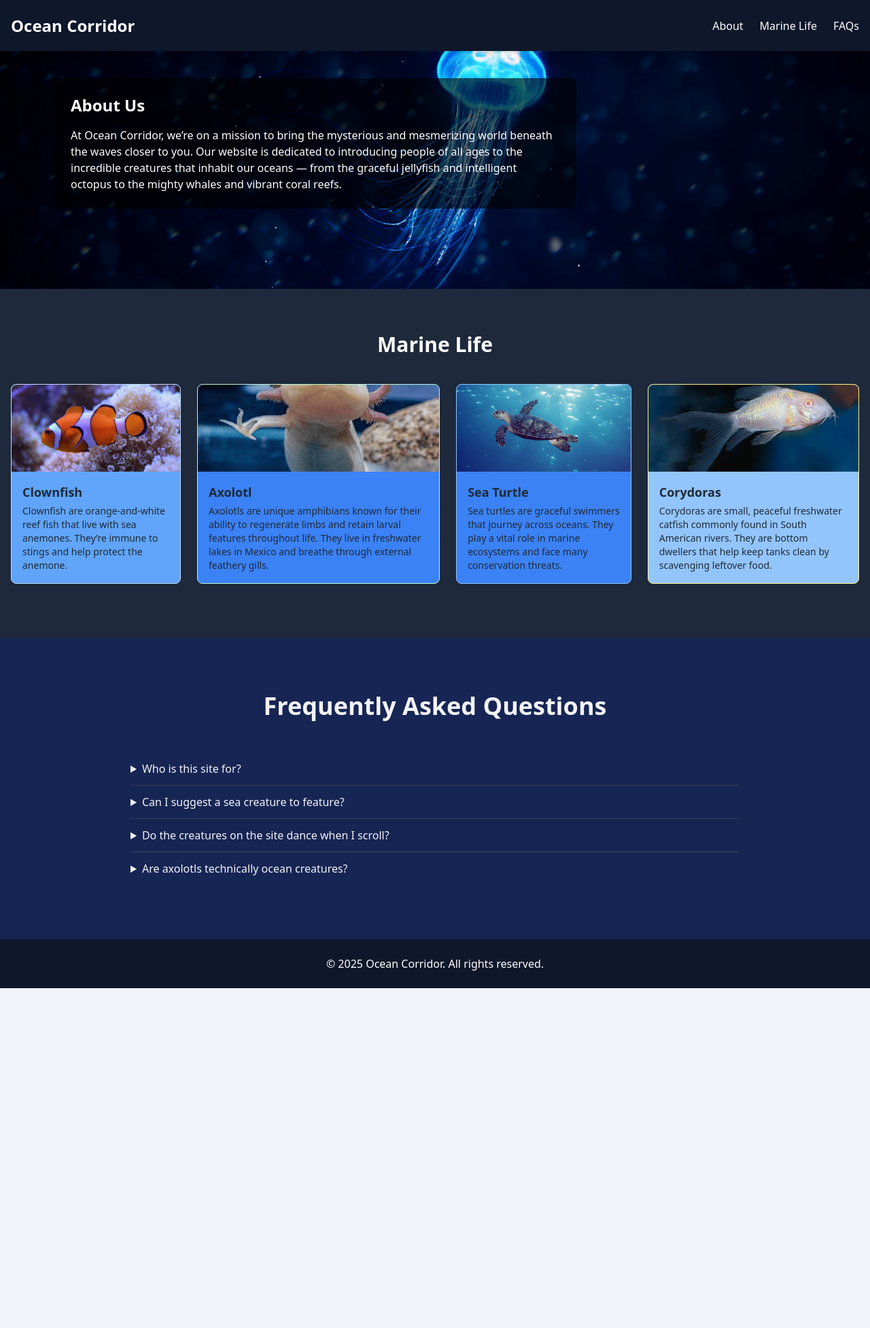
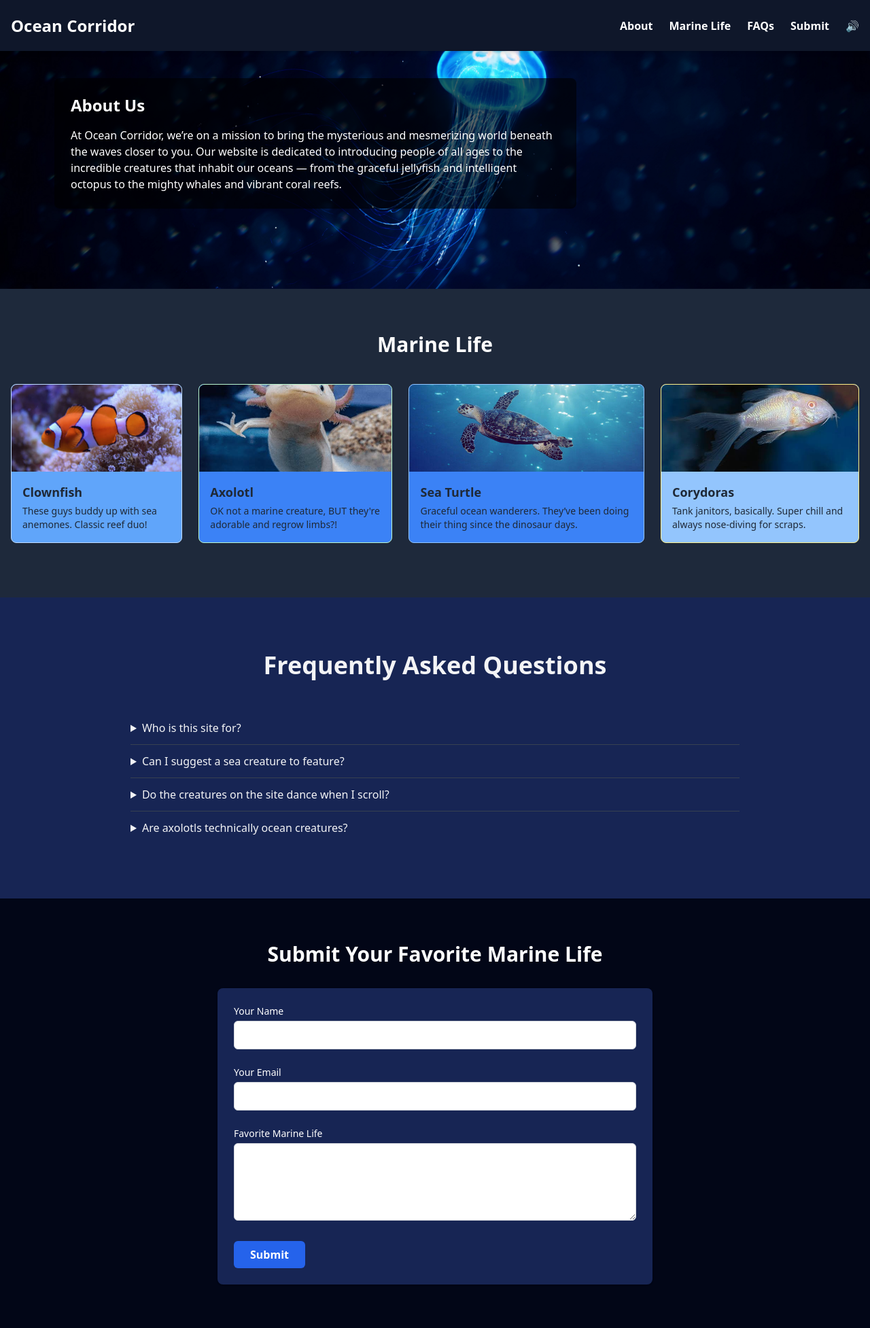
Before and after one commit to AYDev09/OceanCorridor, a plain HTML site: page index.html in a window 1280 px wide. Shown: the top 1954 px of the page at 68% size. Before the commit the page ends 1454 px from the top, so only its background shows below. Drawn offline with nearby package versions, Linux system fonts and the light colour scheme.

Commit message:
added a lil easter egg , a form and bg music

```diff
--- a/index.html
+++ b/index.html
@@ -1,39 +1,42 @@
 <!DOCTYPE html>
-<html lang="en">
+<html lang="en" class="scroll-smooth">
+
 <head>
   <meta charset="UTF-8" />
-  <meta name="viewport" content="width=device-width, initial-scale=1.0"/>
+  <meta name="viewport" content="width=device-width, initial-scale=1.0" />
   <title>Ocean Corridor</title>
   <script src="https://cdn.tailwindcss.com"></script>
-  <style>
-    html {
-      scroll-behavior: smooth;
-    }
-  </style>
 </head>
-<body class="m-0 p-0 box-border bg-slate-100 text-gray-800">
 
-  <!-- Feature 1 and 2: Header + navbar -->
+ <body class="m-0 p-0 box-border bg-slate-100 text-gray-800">
+
   <header class="bg-slate-900 text-white sticky top-0 z-50 shadow-md">
-    <div class="container mx-auto flex items-center justify-between h-[75px] px-4">
-      <h1 class="text-2xl font-bold">Ocean Corridor</h1>
+  <div class="container mx-auto flex items-center justify-between h-[75px] px-4">
+      <div class="flex items-center gap-2">
+        <!-- A lil Easter egg-->
+        <img id="axolotlGif" src="assets/dance.gif" alt="Dancing Axolotl"
+          class="h-10 hidden transition-opacity duration-500" />
+        <h1 class="text-2xl font-bold">Ocean Corridor</h1>
+      </div>
+      <audio id="audio" src="assets/bg.mp3" autoplay loop></audio>
       <nav>
-        <ul class="flex gap-6 text-white font-medium">
-          <li><a href="#about-us" class="hover:underline">About</a></li>
-          <li><a href="#marine-life" class="hover:underline">Marine Life</a></li>
-          <li><a href="#faqs" class="hover:underline">FAQs</a></li>
+        <ul class="flex gap-6 text-white font-medium font-semibold">
+          <li><a href="#about-us" class="hover:text-blue-600">About</a></li>
+          <li><a href="#marine-life" class="hover:text-blue-600">Marine Life</a></li>
+          <li><a href="#faqs" class="hover:text-blue-600">FAQs</a></li>
+          <li><a href="#submit" class="hover:text-blue-600">Submit</a></li>  <!-- A form so people can submit their favpurite marine life for a feature-->
+          <li><button onclick="toggleAudio()" id="music">🔊</button></li>  <!--bg music because why not? SideNote: You will have to click this icon to play the bg music because of browser restrictions-->
         </ul>
       </nav>
     </div>
   </header>
 
-  <!-- Feature 3: About US / Hero Section -->
   <section class="bg-[url('assets/bg.jpg')] bg-cover bg-center h-[350px] w-full">
     <div class="container mx-auto flex items-start justify-start h-full">
-      <div id="about-us" class="p-6 max-w-3xl bg-black bg-opacity-60 rounded-lg mt-10 ml-4 sm:ml-20">
+      <div id="about-us" class="p-6 bg-black bg-opacity-60 rounded-lg mt-10 ml-4 sm:ml-20 max-w-3xl">
         <h2 class="text-white text-2xl font-bold">About Us</h2>
         <p class="text-white mt-4">
-          At Ocean Corridor, we’re on a mission to bring the mysterious and mesmerizing world beneath the waves closer to you.
+           At Ocean Corridor, we’re on a mission to bring the mysterious and mesmerizing world beneath the waves closer to you.
           Our website is dedicated to introducing people of all ages to the incredible creatures that inhabit our oceans —
           from the graceful jellyfish and intelligent octopus to the mighty whales and vibrant coral reefs.
         </p>
@@ -41,34 +44,26 @@
     </div>
   </section>
 
- <!-- Feature 4: Marine Life Cards -->
-<section id="marine-life" class="py-16 bg-slate-800 text-white">
+  <section id="marine-life" class="py-16 bg-slate-800 text-white">
     <div class="container mx-auto px-4">
       <h2 class="text-3xl font-bold mb-10 text-center">Marine Life</h2>
 
-      <!-- Horizontal Scroll (for responsive design)-->
-      <div class="flex flex-row flex-nowrap gap-6 overflow-x-auto pb-4">
-
+      <!-- Note: Horizontal scroll feels more fun than using a grid layout grid for this! -->
+      <div class="flex flex-row gap-6 overflow-x-auto pb-4">
 
         <div class="min-w-[250px] bg-blue-400 border border-blue-200 rounded-lg shadow-sm text-sm">
           <img class="rounded-t-lg h-32 w-full object-cover" src="assets/1.jpg" alt="Clownfish" />
           <div class="p-4 text-gray-800">
             <h5 class="mb-1 text-lg font-semibold">Clownfish</h5>
-            <p>
-              Clownfish are orange-and-white reef fish that live with sea anemones. They’re immune to stings and help protect the anemone.
-            </p>
+            <p>These guys buddy up with sea anemones. Classic reef duo!</p>
           </div>
         </div>
-
 
         <div class="min-w-[250px] bg-blue-500 border border-green-200 rounded-lg shadow-sm text-sm">
           <img class="rounded-t-lg h-32 w-full object-cover" src="assets/2.jpg" alt="Axolotl" />
           <div class="p-4 text-gray-800">
             <h5 class="mb-1 text-lg font-semibold">Axolotl</h5>
-            <p>
-              Axolotls are unique amphibians known for their ability to regenerate limbs and retain larval features throughout life.
-              They live in freshwater lakes in Mexico and breathe through external feathery gills.
-            </p>
+            <p>OK not a marine creature, BUT they're adorable and regrow limbs?!</p>
           </div>
         </div>
 
@@ -76,9 +71,7 @@
           <img class="rounded-t-lg h-32 w-full object-cover" src="assets/3.jpg" alt="Sea Turtle" />
           <div class="p-4 text-gray-800">
             <h5 class="mb-1 text-lg font-semibold">Sea Turtle</h5>
-            <p>
-              Sea turtles are graceful swimmers that journey across oceans. They play a vital role in marine ecosystems and face many conservation threats.
-            </p>
+            <p>Graceful ocean wanderers. They’ve been doing their thing since the dinosaur days.</p>
           </div>
         </div>
 
@@ -86,10 +79,7 @@
           <img class="rounded-t-lg h-32 w-full object-cover" src="assets/4.jpg" alt="Corydoras" />
           <div class="p-4 text-gray-800">
             <h5 class="mb-1 text-lg font-semibold">Corydoras</h5>
-            <p>
-              Corydoras are small, peaceful freshwater catfish commonly found in South American rivers.
-              They are bottom dwellers that help keep tanks clean by scavenging leftover food.
-            </p>
+            <p>Tank janitors, basically. Super chill and always nose-diving for scraps.</p>
           </div>
         </div>
 
@@ -97,46 +87,98 @@
     </div>
   </section>
 
-
-  <!-- Feature 5: FAQ Section-->
   <section id="faqs" class="bg-blue-950 text-gray-100 py-20">
     <div class="container mx-auto px-4">
       <h2 class="mb-12 text-4xl font-bold text-center">Frequently Asked Questions</h2>
       <div class="flex flex-col divide-y divide-gray-700 max-w-4xl mx-auto">
+
         <details>
           <summary class="py-3 cursor-pointer font-medium hover:underline">Who is this site for?</summary>
-          <div class="px-4 pb-4">
-            <p>For anyone curious about marine life.</p>
-          </div>
+          <div class="px-4 pb-4">For anyone curious about marine life, really.</div>
         </details>
+
         <details>
           <summary class="py-3 cursor-pointer font-medium hover:underline">Can I suggest a sea creature to feature?</summary>
-          <div class="px-4 pb-4">
-            <p>Absolutely! Email us at Ocean@Corridor.com</p>
-          </div>
+          <div class="px-4 pb-4">Absolutely! Use the Form on this webpage To suggest your favourite ocean dwellers to feature</div>
         </details>
+
         <details>
           <summary class="py-3 cursor-pointer font-medium hover:underline">Do the creatures on the site dance when I scroll?</summary>
-          <div class="px-4 pb-4">
-            <p>That would be difficult with just Tailwind CSS, but we're working on it :]</p>
-          </div>
+          <div class="px-4 pb-4">Not exactly, but scroll down and you’ll spot something fun.</div>
         </details>
+
         <details>
           <summary class="py-3 cursor-pointer font-medium hover:underline">Are axolotls technically ocean creatures?</summary>
-          <div class="px-4 pb-4">
-            <p>Not really, they’re freshwater legends — but too cute to leave out!</p>
-          </div>
+          <div class="px-4 pb-4">Nope, they’re freshwater but too cool to ignore.</div>
         </details>
+
       </div>
     </div>
   </section>
 
-  <!-- Feature 6: Footer -->
+  <!-- NOTE: this form doesnt use any js-->
+  <section id="submit" class="bg-slate-950 py-16 text-white">
+    <div class="container mx-auto px-4 max-w-2xl">
+      <h2 class="text-3xl font-bold text-center mb-8">Submit Your Favorite Marine Life</h2>
+      <form action="mailto:ayatmicrosoft@gmail.com" method="POST" enctype="text/plain"
+        class="space-y-6 bg-blue-950 p-6 rounded-lg shadow text-slate-900">
+        <div>
+          <label for="name" class="block text-sm font-medium mb-1 text-white">Your Name</label>
+          <input type="text" id="name" name="name" required
+            class="w-full px-4 py-2 border border-gray-300 rounded-md focus:outline-none focus:ring-2 focus:ring-blue-500" />
+        </div>
+        <div>
+          <label for="email" class="block text-sm font-medium mb-1 text-white">Your Email</label>
+          <input type="email" id="email" name="email" required
+            class="w-full px-4 py-2 border border-gray-300 rounded-md focus:outline-none focus:ring-2 focus:ring-blue-500" />
+        </div>
+        <div>
+          <label for="creature" class="block text-sm font-medium mb-1 text-white">Favorite Marine Life</label>
+          <textarea id="creature" name="creature" rows="4" required
+            class="w-full px-4 py-2 border border-gray-300 rounded-md focus:outline-none focus:ring-2 focus:ring-blue-500"></textarea>
+        </div>
+        <button type="submit"
+          class="bg-blue-600 text-white font-semibold px-6 py-2 rounded-md hover:bg-blue-700 transition">Submit</button>
+      </form>
+    </div>
+  </section>
+
+
   <footer class="bg-slate-900 text-white py-6">
     <div class="container mx-auto text-center px-4">
       <p>&copy; 2025 Ocean Corridor. All rights reserved.</p>
     </div>
   </footer>
 
+  <script>
+  // Ok, this is my lil' surprise gif logic :)
+  const gif = document.getElementById("axolotlGif");
+
+  window.addEventListener("scroll", function () {
+    if (window.scrollY > 10) {
+      gif.classList.remove("hidden");
+      gif.classList.add("opacity-100");
+    } else {
+      gif.classList.add("hidden");
+      gif.classList.remove("opacity-100");
+    }
+  });
+
+  // bg music logic
+  function toggleAudio() {
+    const audio = document.getElementById("audio");
+    const button = document.getElementById("music");
+
+    if (audio.paused) {
+      audio.play();
+      button.textContent = '⏸️'; // will show when audio is playing to 'Pause Audio'
+    } else {
+      audio.pause();
+      button.textContent = '🔊'; //  will show when audio is paused to 'Play Audio'
+    }
+  }
+</script>
+
 </body>
+
 </html>
```
Also changed, not shown: assets/dance.gif (added), 1 other file.
